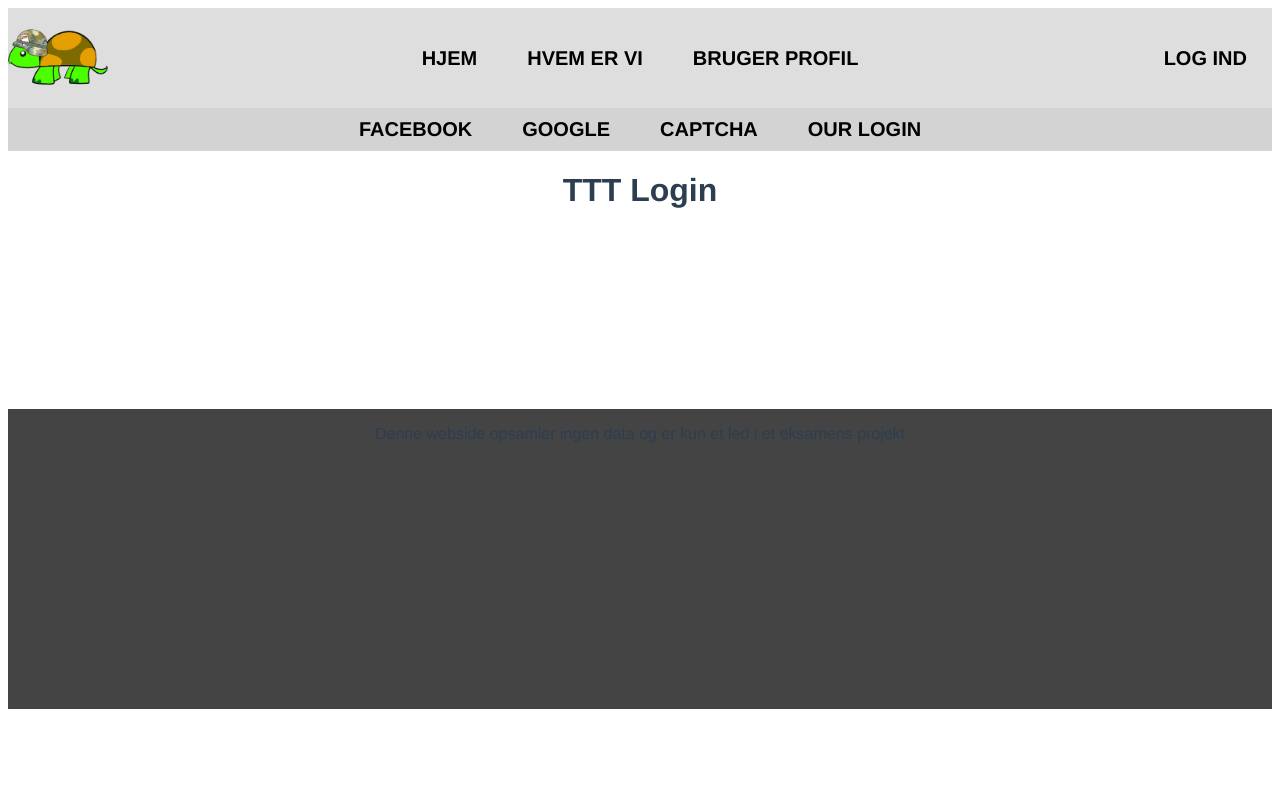
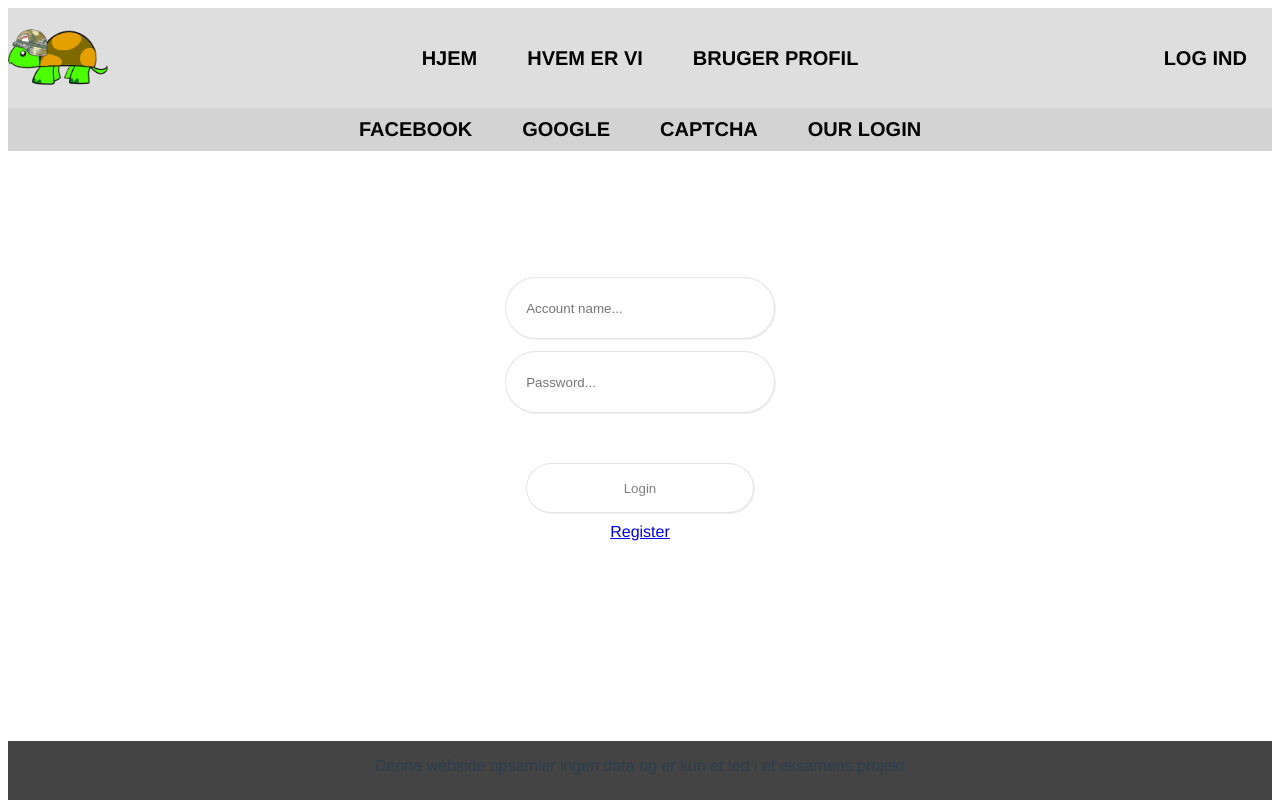
Before and after one commit to jesper3005/security-frontend, a Vue app: page /login/our-login in a window 1280 px wide. Shown: the top 800 px of the page. Built offline with nearby package versions, Linux system fonts and the light colour scheme.

Commit message:
setup our login page

```diff
--- a/src/pages/LoginPages/TTTLogin.vue
+++ b/src/pages/LoginPages/TTTLogin.vue
@@ -1,11 +1,104 @@
 <script>
+import VueRecaptcha from "vue-recaptcha";
+
 export default {
-  name: 'TTTLogin'
-}
+  name: "TTTLogin",
+  components: { VueRecaptcha },
+  data() {
+    return {
+      username: "",
+      password: "",
+      submitted: false
+    };
+  },
+  methods: {
+    onSubmit: function() {
+      this.$refs.invisibleRecaptcha.execute();
+    },
+    onVerify: function(response) {
+      console.log("Verify: " + response);
+      alert("Verifyed, but not really");
+    },
+    onExpired: function() {
+      console.log("Expired");
+    },
+    resetRecaptcha() {
+      this.$refs.recaptcha.reset(); // Direct call reset method
+    }
+  }
+};
 </script>
 
 <template>
-  <div>
-    <h1>TTT Login</h1>
+  <div class="loginContainer">
+    <form>
+      <input
+        type="text"
+        v-model="username"
+        name="username"
+        :class="{ 'isInvalid': submitted && !username}"
+        placeholder="Account name..."
+        class="username"
+      />
+      <input
+        type="password"
+        v-model="password"
+        name="password"
+        :class="{ 'is-invalid': submitted && !password }"
+        placeholder="Password..."
+        class="password"
+      />
+      <button>Login</button>
+      <router-link to="/register" class="register">Register</router-link>
+    </form>
   </div>
 </template>
+
+<style scoped>
+  .loginContainer {
+    width: 100%;
+    height: 100%;
+    margin: auto;
+    margin-top: 10%;
+  }
+
+  .username {
+    display: block;
+    margin: auto;
+    background-color: white;
+    height: 20px;
+    width: 18%;
+    border: 1px solid rgba(214, 214, 214, 0.664);
+    box-shadow: 1px 1px rgba(228, 228, 228, 0.603);
+    border-radius: 40px;
+    padding: 20px;
+    margin-bottom: 12px;
+  }
+
+  .password {
+    display: block;
+    margin: auto;
+    background-color: white;
+    height: 20px;
+    width: 18%;
+    border: 1px solid rgba(214, 214, 214, 0.664);
+    box-shadow: 1px 1px rgba(228, 228, 228, 0.603);
+    border-radius: 40px;
+    padding: 20px;
+    margin-bottom: 50px;
+  }
+
+  button {
+    display: block;
+    margin: auto;
+    color: grey;
+    background-color: white;
+    height: 50px;
+    width: 18%;
+    border: 1px solid rgba(214, 214, 214, 0.664);
+    box-shadow: 1px 1px rgba(228, 228, 228, 0.603);
+    border-radius: 40px;
+    padding: 12px;
+    margin-bottom: 10px;
+  }
+</style>
```
